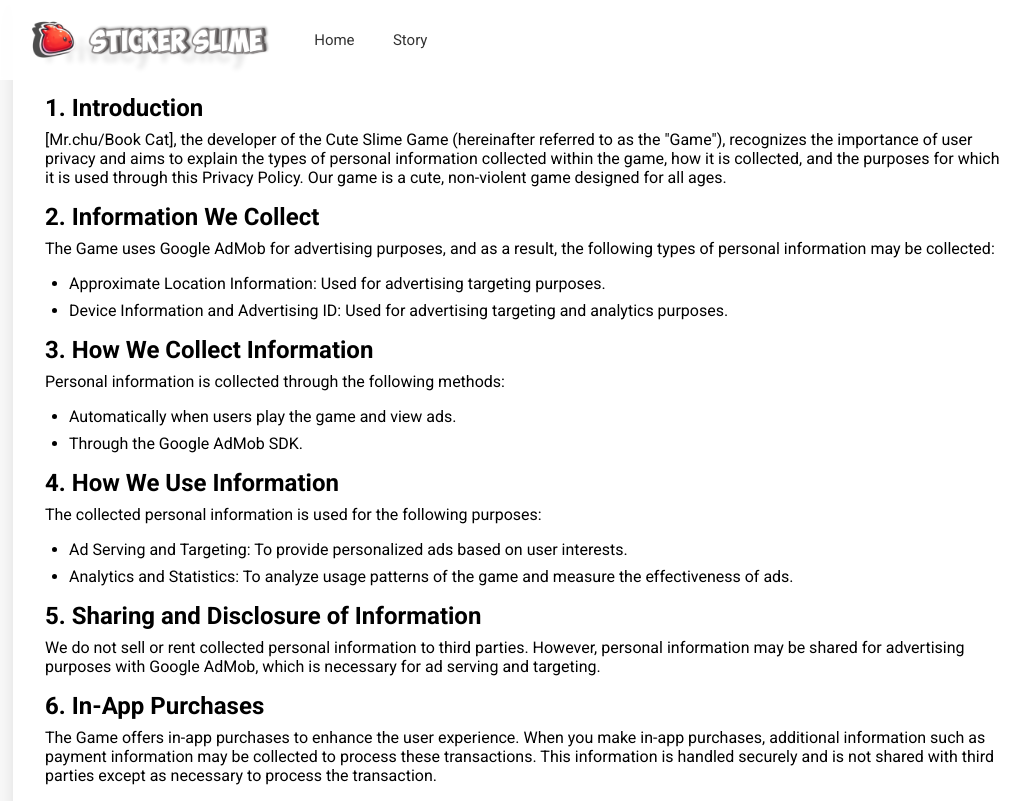
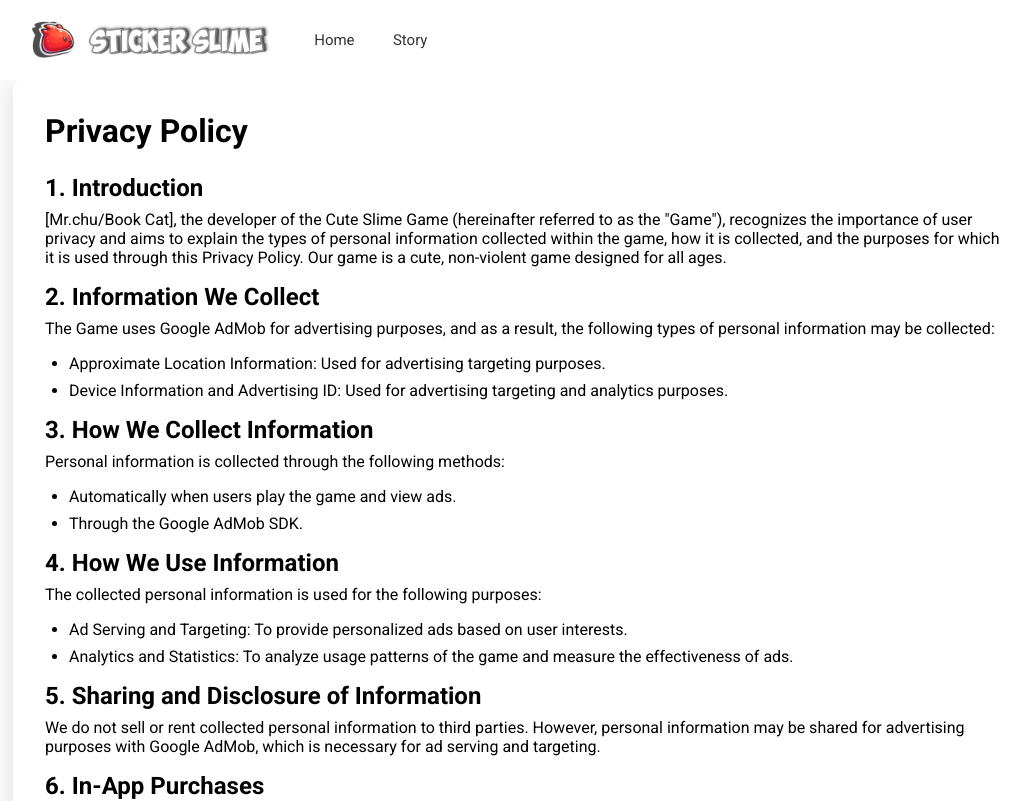
Before and after one commit to chuhongkyu/StickerSlimeWeb, a Next.js app: page /privacy in a window 1280 px wide. Shown: the top 801 px of the page, without its empty margins (115-1145 px from the left). Built offline with nearby package versions, Linux system fonts and the light colour scheme.

Commit message:
Fixed Conflict

```diff
--- a/src/app/userDelete/page.tsx
+++ b/src/app/userDelete/page.tsx
@@ -1,4 +1,3 @@
-import './UserDelete.module.scss';
 import Image from "next/image";
 
 export default function Page() {
--- a/src/styles/privacy.scss
+++ b/src/styles/privacy.scss
@@ -1,6 +1,8 @@
+@import "./variable.scss";
+
 .privacy {
   height: 100%;
-
+  margin-top: $header-height;
   .container {
     max-width: 64rem;
     margin: 0 auto;
@@ -40,6 +42,7 @@
 
 
 .user-delete {
+  margin-top: $header-height;
   height: 100%;
   .container {
     max-width: 64rem;
@@ -63,7 +66,7 @@
 
       img {
         margin-right: 1.25rem;
-          filter: drop-shadow(0 0 0.3rem rgba(255, 255, 255, 0.44)) invert(1);
+        // filter: drop-shadow(0 0 0.3rem rgba(255, 255, 255, 0.44)) invert(1);
       }
 
       p {
```
Lines whose indentation alone changed are shown as unchanged.
